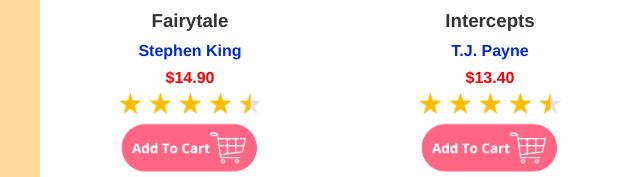
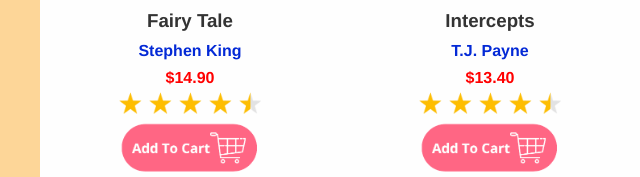
Before and after one commit to Gabiincode/online-bookstore, a plain HTML site: page horror.html in a window 1280 px wide. Shown: the part 1049-1226 px from the top of the page, 0-640 px from the left. Drawn offline with Linux system fonts and the light colour scheme.

Commit message:
Update horror.html

```diff
--- a/horror.html
+++ b/horror.html
@@ -108,7 +108,7 @@
                             <span><img src="./image/addtocart.png" alt="" width="150px"></span>
                         </a> </li>
                     <li><a href="#"><img class="cover" src="./image/fantasy/fairytale.jpg" alt="" width="150px" height="225px">
-                            <h3>Fairytale</h3>
+                            <h3>Fairy Tale</h3>
                             <h4>Stephen King</h4>
                             <div class="price"><b>$14.90</b></div>
                             <span class="read">&nbsp;&nbsp;&nbsp;Read Now&nbsp;&nbsp;&nbsp; </span>
```
